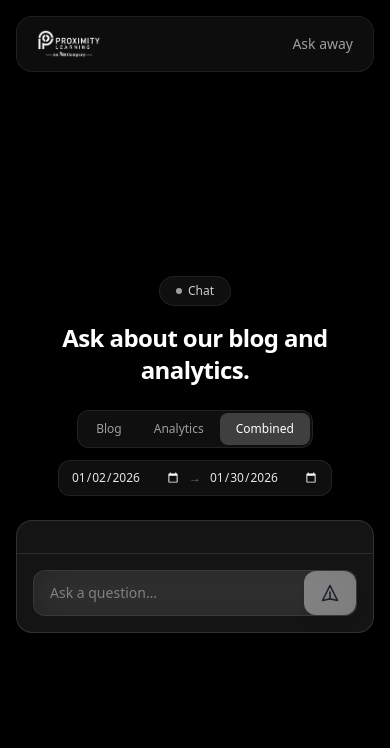
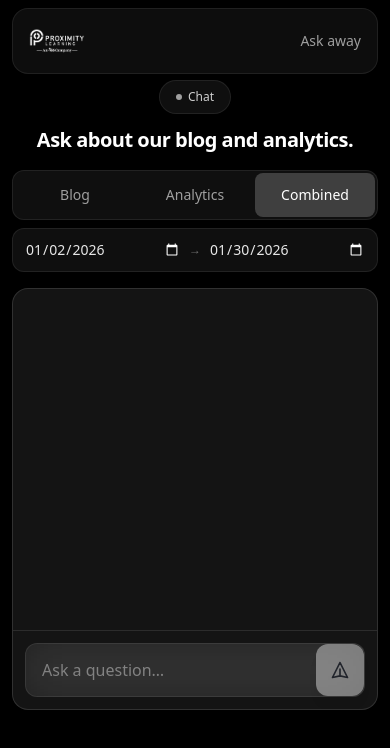
Before and after one commit to ukinoo-rgb/proxy, a Next.js app: page / in a window 390 px wide. Shown: the top 748 px of the page. Built offline with nearby package versions, Linux system fonts and the light colour scheme.

Commit message:
Mobile: viewport, safe areas, 44px touch targets, dvh chat, 16px input

```diff
--- a/app/globals.css
+++ b/app/globals.css
@@ -18,6 +18,7 @@
 
 body {
   background: #000000;
+  -webkit-tap-highlight-color: transparent;
 }
 
 /* Glassmorphism */
--- a/app/layout.tsx
+++ b/app/layout.tsx
@@ -1,9 +1,16 @@
-import type { Metadata } from "next";
+import type { Metadata, Viewport } from "next";
 import "./globals.css";
 
 export const metadata: Metadata = {
   title: "ProxLearn AI – Chat with our blog & analytics",
   description: "AI assistant for Proximity Learning blog and analytics",
+};
+
+export const viewport: Viewport = {
+  width: "device-width",
+  initialScale: 1,
+  maximumScale: 5,
+  viewportFit: "cover",
 };
 
 export default function RootLayout({
@@ -13,7 +20,7 @@ export default function RootLayout({
 }) {
   return (
     <html lang="en" className="dark">
-      <body className="min-h-screen antialiased">
+      <body className="min-h-screen antialiased overflow-x-hidden">
         <div className="relative z-10">{children}</div>
       </body>
     </html>
--- a/app/page.tsx
+++ b/app/page.tsx
@@ -67,70 +67,79 @@ export default function Home() {
     <>
       <GridScanBackground active={loading} />
 
-      {/* Glass top nav */}
-      <nav className="fixed top-4 left-1/2 -translate-x-1/2 z-20 w-full max-w-2xl px-4">
-        <div className="glass-nav rounded-2xl px-5 py-3 flex items-center justify-between">
-          <div className="flex items-center gap-2">
-            <Image src={logo} alt="ProxLearn" height={128} width={128} className="h-auto w-16 sm:w-20 object-contain" priority unoptimized />
+      {/* Glass top nav - safe area aware */}
+      <nav
+        className="fixed left-1/2 -translate-x-1/2 z-20 w-full max-w-2xl px-3 sm:px-4"
+        style={{ top: "max(0.5rem, env(safe-area-inset-top))" }}
+      >
+        <div className="glass-nav rounded-2xl px-4 sm:px-5 py-2.5 sm:py-3 flex items-center justify-between">
+          <div className="flex items-center gap-2 min-h-[44px] items-center">
+            <Image src={logo} alt="ProxLearn" height={128} width={128} className="h-auto w-14 sm:w-20 object-contain" priority unoptimized />
           </div>
           <span className="text-sm text-white/60">Ask away</span>
         </div>
       </nav>
 
-      {/* Central chat area */}
-      <div className="relative z-10 min-h-screen flex flex-col items-center justify-center px-4 pt-24 pb-8">
-        <div className="w-full max-w-xl flex flex-col items-center">
-          {/* Pill label (like "New Background") */}
-          <span className="glass rounded-full px-4 py-1.5 text-xs font-medium text-white/80 mb-4 inline-flex items-center gap-1.5">
+      {/* Central chat area - mobile first, safe area bottom */}
+      <div
+        className="relative z-10 min-h-screen flex flex-col items-center justify-center px-3 sm:px-4 w-full"
+        style={{
+          paddingTop: "max(5rem, calc(env(safe-area-inset-top) + 4rem))",
+          paddingBottom: "max(1.5rem, env(safe-area-inset-bottom))",
+        }}
+      >
+        <div className="w-full max-w-xl flex flex-col items-center flex-1 min-h-0">
+          {/* Pill label */}
+          <span className="glass rounded-full px-4 py-2 text-xs font-medium text-white/80 mb-3 sm:mb-4 inline-flex items-center gap-1.5">
             <span className="w-1.5 h-1.5 rounded-full bg-white/60" />
             Chat
           </span>
-          {/* Tagline */}
-          <h1 className="text-2xl sm:text-3xl font-bold text-white text-center mb-6 tracking-tight max-w-md">
+          {/* Tagline - readable on small screens */}
+          <h1 className="text-xl sm:text-2xl md:text-3xl font-bold text-white text-center mb-4 sm:mb-6 tracking-tight max-w-md px-1">
             Ask about our blog and analytics.
           </h1>
 
-          {/* Minimal options: mode + date range */}
-          <div className="w-full flex flex-wrap items-center justify-center gap-3 mb-6">
-            <div className="flex rounded-xl glass border border-white/10 overflow-hidden p-0.5">
+          {/* Minimal options: mode + date range - 44px touch targets */}
+          <div className="w-full flex flex-col sm:flex-row sm:flex-wrap items-stretch sm:items-center justify-center gap-2 sm:gap-3 mb-4 sm:mb-6">
+            <div className="flex rounded-xl glass border border-white/10 overflow-hidden p-0.5 min-h-[44px]">
               {(["blog", "analytics", "combined"] as const).map((m) => (
                 <button
                   key={m}
                   type="button"
                   onClick={() => setMode(m)}
-                  className={`px-4 py-2 text-xs font-medium capitalize transition ${
+                  className={`flex-1 sm:flex-none px-4 py-3 sm:py-2 text-sm sm:text-xs font-medium capitalize transition min-h-[44px] sm:min-h-0 touch-manipulation ${
                     mode === m
                       ? "bg-white/20 text-white rounded-lg"
-                      : "text-white/60 hover:text-white/80"
+                      : "text-white/60 hover:text-white/80 active:bg-white/10"
                   }`}
                 >
                   {m}
                 </button>
               ))}
             </div>
-            <div className="flex items-center gap-2 rounded-xl glass px-3 py-2 border border-white/10">
+            <div className="flex items-center gap-2 rounded-xl glass px-3 py-2.5 border border-white/10 min-h-[44px]">
               <input
                 type="date"
                 value={dateRange.start}
                 onChange={(e) => setDateRange((d) => ({ ...d, start: e.target.value }))}
-                className="bg-transparent text-white/90 text-xs border-0 focus:outline-none focus:ring-0 [color-scheme:dark] max-w-[7rem]"
+                className="bg-transparent text-white/90 text-sm sm:text-xs border-0 focus:outline-none focus:ring-0 [color-scheme:dark] min-w-0 flex-1 touch-manipulation"
                 aria-label="From date"
               />
-              <span className="text-white/40 text-xs">→</span>
+              <span className="text-white/40 text-xs shrink-0">→</span>
               <input
                 type="date"
                 value={dateRange.end}
                 onChange={(e) => setDateRange((d) => ({ ...d, end: e.target.value }))}
-                className="bg-transparent text-white/90 text-xs border-0 focus:outline-none focus:ring-0 [color-scheme:dark] max-w-[7rem]"
+                className="bg-transparent text-white/90 text-sm sm:text-xs border-0 focus:outline-none focus:ring-0 [color-scheme:dark] min-w-0 flex-1 touch-manipulation"
                 aria-label="To date"
               />
             </div>
           </div>
 
-          {/* Glass chat card */}
-          <div className="w-full flex flex-col rounded-2xl glass-strong shadow-2xl max-h-[60vh] overflow-hidden">
+          {/* Glass chat card - use dvh on mobile for keyboard */}
+          <div className="w-full flex flex-col rounded-2xl glass-strong shadow-2xl overflow-hidden flex-1 min-h-0 max-h-[50dvh] sm:max-h-[60vh] min-h-[200px]">
             {/* Messages */}
-            <div className="flex-1 overflow-y-auto min-h-0 px-4 py-4 space-y-4">
+            <div className="flex-1 overflow-y-auto min-h-0 px-3 sm:px-4 py-3 sm:py-4 space-y-3 sm:space-y-4 overscroll-contain">
               {messages.map((m, i) => (
               <div
                 key={i}
@@ -144,20 +153,20 @@ export default function Home() {
                   }`}
                 >
                   {m.error ? (
-                    <p className={`text-sm ${m.role === "user" ? "text-red-600" : "text-red-400"}`}>{m.error}</p>
+                    <p className={`text-base sm:text-sm ${m.role === "user" ? "text-red-600" : "text-red-400"}`}>{m.error}</p>
                   ) : (
                     <>
                       {m.dataWindow && (
                         <p className="text-[10px] text-slate-500 mb-1">{m.dataWindow}</p>
                       )}
-                      <div className="text-sm leading-relaxed whitespace-pre-wrap">{m.content}</div>
+                      <div className="text-base sm:text-sm leading-relaxed whitespace-pre-wrap break-words">{m.content}</div>
                       {m.sources && m.sources.length > 0 && (
                         <div className="mt-2 pt-2 border-t border-white/10">
                           <p className="text-[10px] text-slate-500 mb-1">Sources</p>
                           <ul className="text-xs space-y-0.5">
                             {m.sources.map((s, j) => (
                               <li key={j}>
-                                <a href={s.url} target="_blank" rel="noopener noreferrer" className="text-sky-400 hover:underline">
+                                <a href={s.url} target="_blank" rel="noopener noreferrer" className="text-sky-400 hover:underline touch-manipulation">
                                   {s.title}
                                 </a>
                               </li>
@@ -173,20 +182,20 @@ export default function Home() {
             {loading && (
               <div className="flex justify-start">
                 <div className="rounded-2xl rounded-bl-md px-4 py-2.5 glass">
-                  <span className="text-sm text-white/70">Thinking…</span>
+                  <span className="text-base sm:text-sm text-white/70">Thinking…</span>
                 </div>
               </div>
             )}
             <div ref={messagesEndRef} />
             </div>
 
-            {/* Input - glass bar */}
+            {/* Input - glass bar, 48px touch targets, 16px font to prevent iOS zoom */}
             <form
               onSubmit={(e) => {
                 e.preventDefault();
                 sendMessage();
               }}
-              className="p-4 border-t border-white/10"
+              className="p-3 sm:p-4 border-t border-white/10"
             >
               <div className="flex gap-2 rounded-xl glass focus-within:ring-1 focus-within:ring-white/20 transition">
                 <input
@@ -194,13 +203,14 @@ export default function Home() {
                   value={input}
                   onChange={(e) => setInput(e.target.value)}
                   placeholder="Ask a question…"
-                  className="flex-1 bg-transparent px-4 py-3 text-sm text-white placeholder:text-white/40 focus:outline-none"
+                  className="flex-1 min-w-0 bg-transparent px-4 py-3.5 sm:py-3 text-base sm:text-sm text-white placeholder:text-white/40 focus:outline-none min-h-[48px]"
                   disabled={loading}
+                  autoComplete="off"
                 />
                 <button
                   type="submit"
                   disabled={loading || !input.trim()}
-                  className="rounded-xl bg-white text-slate-900 px-4 py-3 font-medium hover:bg-white/95 disabled:opacity-40 disabled:pointer-events-none transition shadow-lg"
+                  className="rounded-xl bg-white text-slate-900 p-3 sm:px-4 sm:py-3 font-medium hover:bg-white/95 active:bg-white/90 disabled:opacity-40 disabled:pointer-events-none transition shadow-lg min-h-[48px] min-w-[48px] flex items-center justify-center touch-manipulation"
                   aria-label="Send"
                 >
                   <svg className="w-5 h-5" fill="none" stroke="currentColor" viewBox="0 0 24 24">
```
